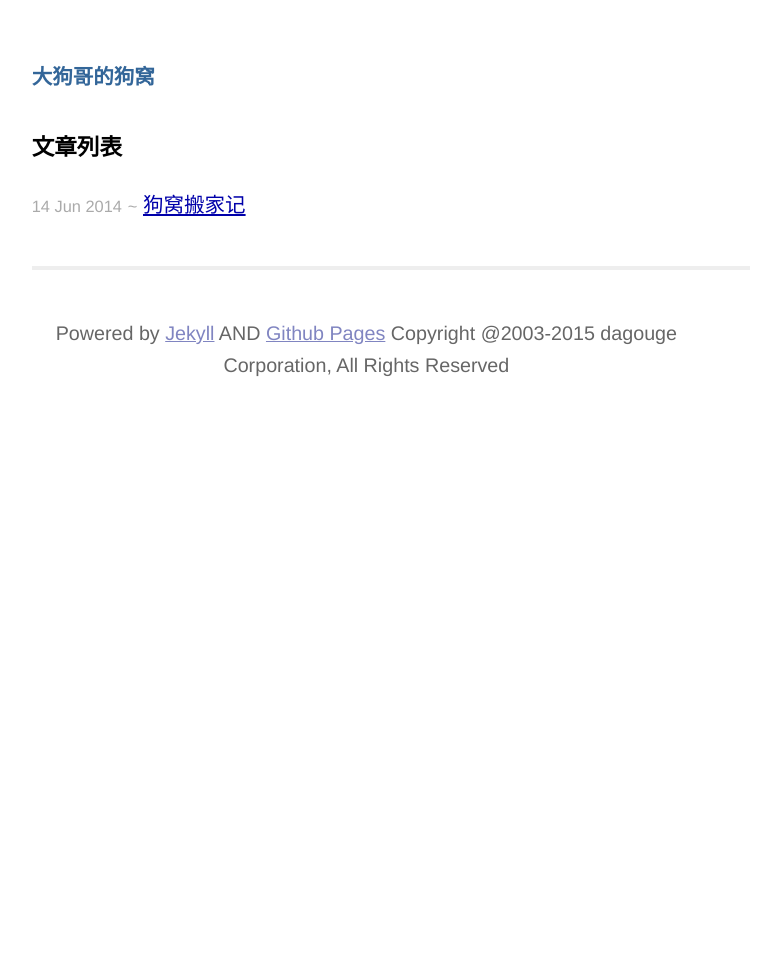
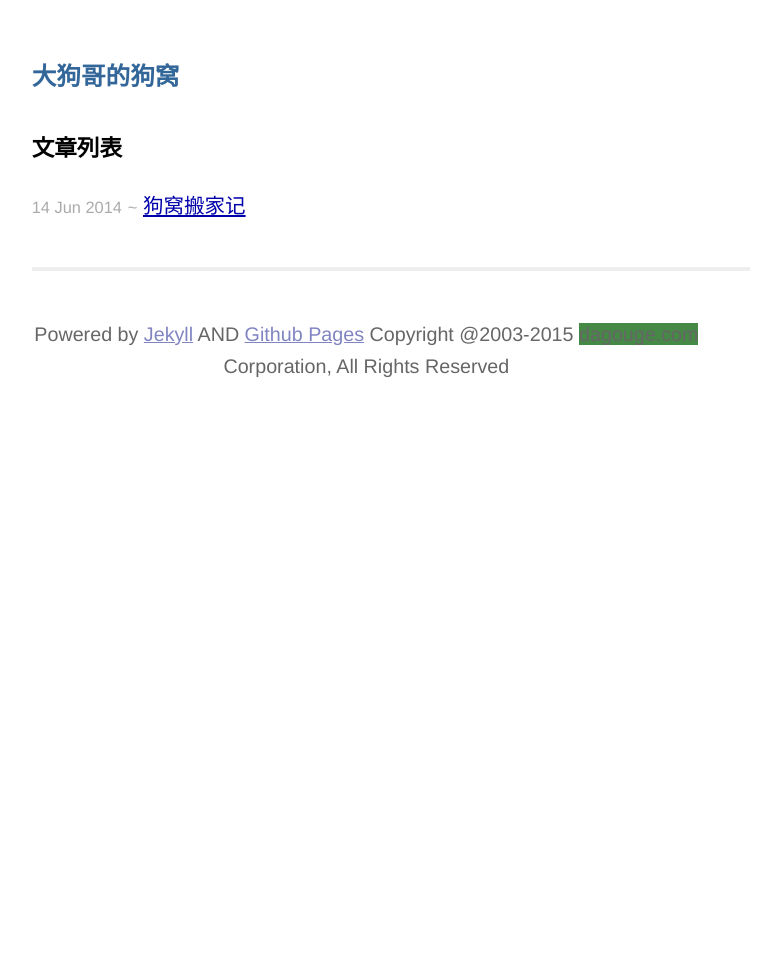
Before and after one commit to lazypos/lazypos.github.io, a Jekyll site: the page built from index.html, in a window 1280 px wide. Shown: the whole page, without its empty margins (249-1030 px from the left). Built offline with Jekyll 4.4.1, drawn with Linux system fonts in a browser that asks for light colours.

Commit message:
no message

```diff
--- a/_layouts/default.html
+++ b/_layouts/default.html
@@ -11,14 +11,14 @@
 </head>
 <body>
 	<div class="site">
-		<div class="title"><a href="/">大狗哥的狗窝</a></div>
+		<div class="title"><big><a href="/">大狗哥的狗窝</a></big></div>
 		{{ content }}
 		<div class="footer">
 			<div class="contact">
                 <div style="display: none"> <a href="http://info.flagcounter.com/lIbm"><img alt="Flag Counter" src="http://s05.flagcounter.com/count/lIbm/bg_FFFFFF/txt_000000/border_CCCCCC/columns_2/maxflags_12/viewers_0/labels_0/pageviews_1/flags_1/" border="0" /></a>
                 </div>
 				<p style="text-align:center"><big></br>
-                    Powered by <a href="http://jekyllrb.com">Jekyll</a> AND <a href="">Github Pages</a> Copyright @2003-2015 dagouge Corporation, All Rights Reserved
+                    Powered by <a href="http://jekyllrb.com">Jekyll</a> AND <a href="">Github Pages</a>  Copyright @2003-2015 <span class='dgg'>dagouge.com</span> Corporation, All Rights Reserved
                 </big></p>
 			</div>
 		</div>
--- a/css/syntax.css
+++ b/css/syntax.css
@@ -58,3 +58,4 @@
 .highlight .vg { color: #008080 } /* Name.Variable.Global */
 .highlight .vi { color: #008080 } /* Name.Variable.Instance */
 .highlight .il { color: #009999 } /* Literal.Number.Integer.Long */
+.dgg { background: #468846; }
```
